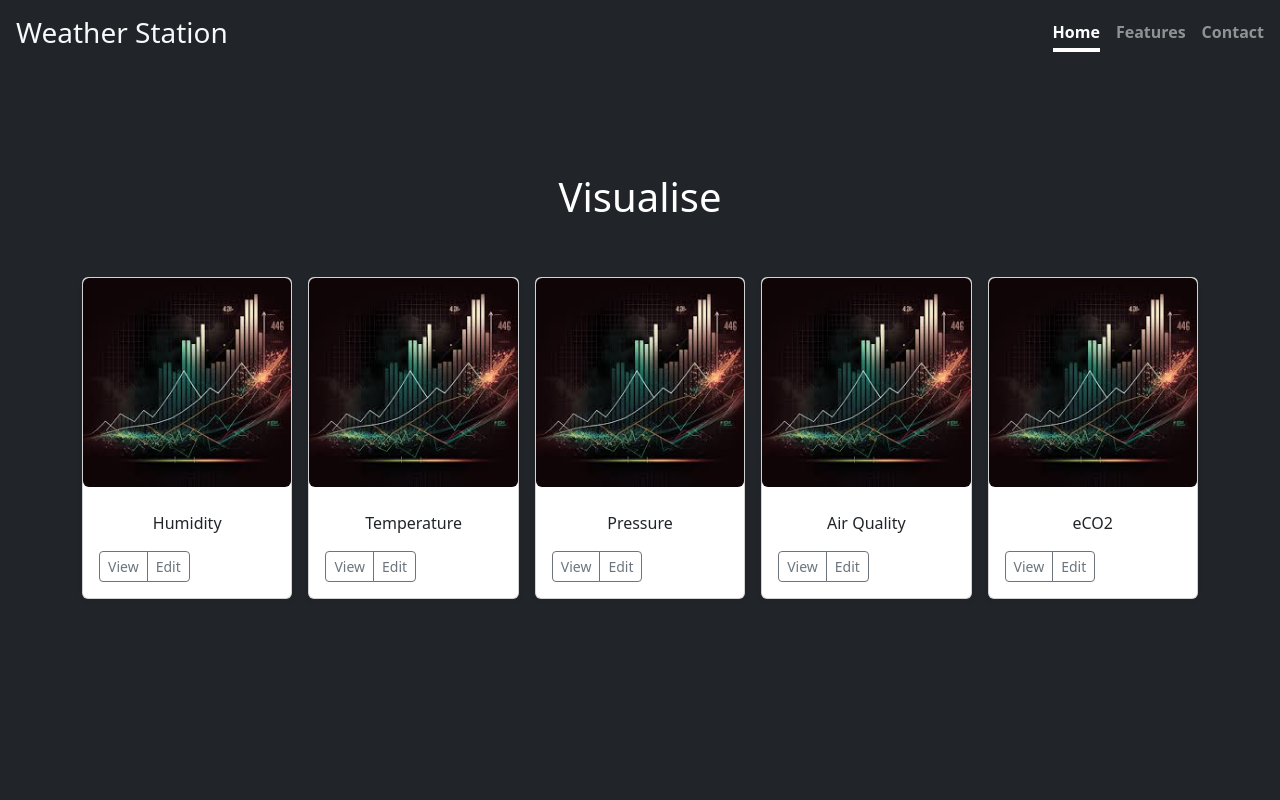
After one commit to Rollcloud/weather-station, a Flask app: page /visualise in a window 1280 px wide. The commit adds this page. Run offline with Flask 3, Linux system fonts and the light colour scheme.

Commit message:
Implement Bootstrap front-end ✨

```diff
--- a/src/server/static/style.css
+++ b/src/server/static/style.css
@@ -1,26 +1,54 @@
-html { font-family: sans-serif; background: #eee; padding: 1rem; }
-body { max-width: 960px; margin: 0 auto; background: white; }
-h1 { font-family: serif; color: #377ba8; margin: 1rem 0; }
-a { color: #377ba8; }
-hr { border: none; border-top: 1px solid lightgray; }
-nav { background: lightgray; display: flex; align-items: center; padding: 0 0.5rem; }
-nav h1 { flex: auto; margin: 0; }
-nav h1 a { text-decoration: none; padding: 0.25rem 0.5rem; }
-nav ul  { display: flex; list-style: none; margin: 0; padding: 0; }
-nav ul li a, nav ul li span, header .action { display: block; padding: 0.5rem; }
-.content { padding: 0 1rem 1rem; }
-.content > header { border-bottom: 1px solid lightgray; display: flex; align-items: flex-end; }
-.content > header h1 { flex: auto; margin: 1rem 0 0.25rem 0; }
-.flash { margin: 1em 0; padding: 1em; background: #cae6f6; border: 1px solid #377ba8; }
-.post > header { display: flex; align-items: flex-end; font-size: 0.85em; }
-.post > header > div:first-of-type { flex: auto; }
-.post > header h1 { font-size: 1.5em; margin-bottom: 0; }
-.post .about { color: slategray; font-style: italic; }
-.post .body { white-space: pre-line; }
-.content:last-child { margin-bottom: 0; }
-.content form { margin: 1em 0; display: flex; flex-direction: column; }
-.content label { font-weight: bold; margin-bottom: 0.5em; }
-.content input, .content textarea { margin-bottom: 1em; }
-.content textarea { min-height: 12em; resize: vertical; }
-input.danger { color: #cc2f2e; }
-input[type=submit] { align-self: start; min-width: 10em; }
+/*
+ * Globals
+ */
+
+
+/* Custom default button */
+.btn-secondary,
+.btn-secondary:hover,
+.btn-secondary:focus {
+  color: #333;
+  text-shadow: none; /* Prevent inheritance from `body` */
+}
+
+
+/*
+ * Base structure
+ */
+
+/* body {
+  text-shadow: 0 .05rem .1rem rgba(0, 0, 0, .5);
+  box-shadow: inset 0 0 5rem rgba(0, 0, 0, .5);
+} */
+
+.cover-container {
+  /* max-width: 42em; */
+  max-width: 100em;
+}
+
+
+/*
+ * Header
+ */
+
+.nav-masthead .nav-link {
+  padding: .25rem 0;
+  font-weight: 700;
+  color: rgba(255, 255, 255, .5);
+  background-color: transparent;
+  border-bottom: .25rem solid transparent;
+}
+
+.nav-masthead .nav-link:hover,
+.nav-masthead .nav-link:focus {
+  border-bottom-color: rgba(255, 255, 255, .25);
+}
+
+.nav-masthead .nav-link + .nav-link {
+  margin-left: 1rem;
+}
+
+.nav-masthead .active {
+  color: #fff;
+  border-bottom-color: #fff;
+}
--- a/src/server/templates/base.html
+++ b/src/server/templates/base.html
@@ -1,18 +1,68 @@
 <!doctype html>
-<html lang="en">
+<html lang="en" class="h-100">
+  <head>
+    <meta charset="utf-8">
+    <meta name="viewport" content="width=device-width, initial-scale=1">
+    <meta name="description" content="">
+    <meta name="author" content="Mark Otto, Jacob Thornton, and Bootstrap contributors">
+    <meta name="generator" content="Hugo 0.84.0">
+    <title>{% block title %}{% endblock %} - Weather</title>
 
-  <head>
-    <meta name="viewport" content="initial-scale=1, width=device-width">
-    <title>{% block title %}{% endblock %} - Weather</title>
+    <link rel="canonical" href="https://getbootstrap.com/docs/5.0/examples/cover/">
+
+
+
+    <!-- Bootstrap core CSS -->
+<link href="https://cdn.jsdelivr.net/npm/bootstrap@5.3.3/dist/css/bootstrap.min.css" rel="stylesheet" integrity="sha384-QWTKZyjpPEjISv5WaRU9OFeRpok6YctnYmDr5pNlyT2bRjXh0JMhjY6hW+ALEwIH" crossorigin="anonymous">
+
+    <!-- Favicons -->
+<link rel="icon"  href="{{ url_for('static', filename='favicon.ico') }}">
+
+    <!-- Local CSS -->
 <link rel="stylesheet" href="{{ url_for('static', filename='style.css') }}">
-    <link rel="icon"  href="{{ url_for('static', filename='favicon.ico') }}">
+
+
+    <style>
+      .bd-placeholder-img {
+        font-size: 1.125rem;
+        text-anchor: middle;
+        -webkit-user-select: none;
+        -moz-user-select: none;
+        user-select: none;
+      }
+
+      @media (min-width: 768px) {
+        .bd-placeholder-img-lg {
+          font-size: 3.5rem;
+        }
+      }
+    </style>
+
+
+    <!-- Custom styles for this template -->
+    <link href="cover.css" rel="stylesheet">
   </head>
 
 
-  <body>
-    <nav>
+  <body class="d-flex h-100 text-center text-white bg-dark">
+
+<div class="cover-container d-flex w-100 h-100 p-3 mx-auto flex-column">
+
+  <!-- <nav>
     <h1>Weather Station</h1>
+  </nav> -->
+
+  <header class="mb-auto">
+    <div>
+      <a href="/"  class="link-light"><h3 class="float-md-start mb-0">Weather Station</h3></a>
+      <nav class="nav nav-masthead justify-content-center float-md-end">
+        <a class="nav-link active" aria-current="page" href="#">Home</a>
+        <a class="nav-link" href="#">Features</a>
+        <a class="nav-link" href="#">Contact</a>
       </nav>
+    </div>
+  </header>
+
   <section class="content">
     <header>
       {% block header %}{% endblock %}
@@ -23,6 +73,12 @@
     {% block content %}{% endblock %}
   </section>
 
+  <footer class="mt-auto text-white-50">
+    <p></p>
+  </footer>
+</div>
+
+<script src="https://cdn.jsdelivr.net/npm/bootstrap@5.3.3/dist/js/bootstrap.bundle.min.js" integrity="sha384-YvpcrYf0tY3lHB60NNkmXc5s9fDVZLESaAA55NDzOxhy9GkcIdslK1eN7N6jIeHz" crossorigin="anonymous"></script>
+
   </body>
-
 </html>
--- /dev/null
+++ b/src/server/templates/weather/visualise.html
@@ -0,0 +1,99 @@
+{% extends 'base.html' %}
+
+{% block header %}
+  <h1>{% block title %}Visualise{% endblock %}</h1>
+{% endblock %}
+
+{% block content %}
+<main class="px-3">
+
+
+    <div class="album py-5 bg-dark">
+      <div class="container">
+
+        <div class="row row-cols-1 row-cols-sm-2 row-cols-md-5 g-3">
+          <div class="col">
+            <div class="card shadow-sm">
+              <img src="{{ url_for('static', filename='placeholder_graph.jpg') }}" class="figure-img img-fluid rounded" alt="I am a graph">
+
+              <div class="card-body">
+                <p class="card-text"> Humidity </p>
+                <div class="d-flex justify-content-between align-items-center">
+                  <div class="btn-group">
+                    <button type="button" class="btn btn-sm btn-outline-secondary">View</button>
+                    <button type="button" class="btn btn-sm btn-outline-secondary">Edit</button>
+                  </div>
+                </div>
+              </div>
+            </div>
+          </div>
+
+
+          <div class="col">
+            <div class="card shadow-sm">
+              <img src="{{ url_for('static', filename='placeholder_graph.jpg') }}" class="figure-img img-fluid rounded" alt="I am a graph">
+              <div class="card-body">
+                <p class="card-text">Temperature</p>
+                <div class="d-flex justify-content-between align-items-center">
+                  <div class="btn-group">
+                    <button type="button" class="btn btn-sm btn-outline-secondary">View</button>
+                    <button type="button" class="btn btn-sm btn-outline-secondary">Edit</button>
+                  </div>
+                </div>
+              </div>
+            </div>
+          </div>
+
+
+          <div class="col">
+            <div class="card shadow-sm">
+              <img src="{{ url_for('static', filename='placeholder_graph.jpg') }}" class="figure-img img-fluid rounded" alt="I am a graph">
+              <div class="card-body">
+                <p class="card-text">Pressure</p>
+                <div class="d-flex justify-content-between align-items-center">
+                  <div class="btn-group">
+                    <button type="button" class="btn btn-sm btn-outline-secondary">View</button>
+                    <button type="button" class="btn btn-sm btn-outline-secondary">Edit</button>
+                  </div>
+                </div>
+              </div>
+            </div>
+          </div>
+
+          <div class="col">
+            <div class="card shadow-sm">
+              <img src="{{ url_for('static', filename='placeholder_graph.jpg') }}" class="figure-img img-fluid rounded" alt="I am a graph">
+              <div class="card-body">
+                <p class="card-text">Air Quality</p>
+                <div class="d-flex justify-content-between align-items-center">
+                  <div class="btn-group">
+                    <button type="button" class="btn btn-sm btn-outline-secondary">View</button>
+                    <button type="button" class="btn btn-sm btn-outline-secondary">Edit</button>
+                  </div>
+                </div>
+              </div>
+            </div>
+          </div>
+
+
+          <div class="col">
+            <div class="card shadow-sm">
+              <img src="{{ url_for('static', filename='placeholder_graph.jpg') }}" class="figure-img img-fluid rounded" alt="I am a graph">
+              <div class="card-body">
+                <p class="card-text">eCO2</p>
+                <div class="d-flex justify-content-between align-items-center">
+                  <div class="btn-group">
+                    <button type="button" class="btn btn-sm btn-outline-secondary">View</button>
+                    <button type="button" class="btn btn-sm btn-outline-secondary">Edit</button>
+                  </div>
+                </div>
+              </div>
+            </div>
+          </div>
+
+
+  </main>
+
+
+
+{% endblock %}
--- a/src/server/weather.py
+++ b/src/server/weather.py
@@ -10,10 +10,14 @@ bp = Blueprint('weather', __name__)
 
 @bp.route('/')
 def index():
-    return 'Welcome to the homepage!'
+    # return 'Welcome to the homepage!'
 
     # db = get_db()
-    # return render_template('weather/index.html')
+    return render_template('weather/index.html')
+
+@bp.route('/visualise')
+def visualise():
+    return render_template('weather/visualise.html')
 
 @bp.route('/data', methods=('POST',))
 def data():
@@ -22,7 +26,7 @@ def data():
     # Print the data to the console
     print(data)
     # Save data to database
-    add_data(data['Timestamp'], data['Temperature (C)'], 0, 0, 0, 0)
-
-    # add_data(data['Timestamp'], data['Temperature (C)'], data['Pressure (Pa)'], data['Humidity (%)'], data['Air Quality (IAQ)'], data['eCO2 (ppm)'])  - full list
+    # add_data(data['Timestamp'], data['Temperature (C)'], 0, 0, 0, 0) # test with timestamp & temp
+    add_data(data['Timestamp'], data['Temperature'], data['Pressure'], data['Humidity'], data['Air Quality'], data['eCO2'])
+    # add_data(data['Timestamp'], data['Temperature (C)'], data['Pressure (Pa)'], data['Humidity (%)'], data['Air Quality (IAQ)'], data['eCO2 (ppm)'])  - full list with units
     return 'JSON received!'
```
Also changed, not shown: src/server/templates/weather/index.html (+11 -1 lines), src/server/static/placeholder_graph.jpg (added). Lines whose indentation alone changed are shown as unchanged.
